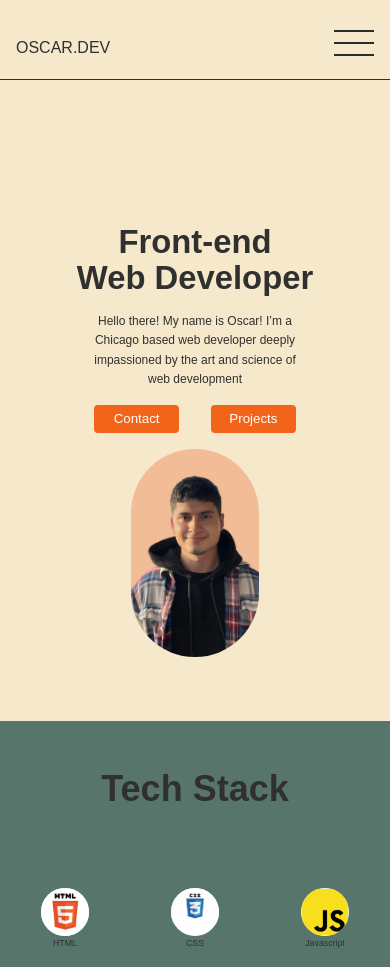
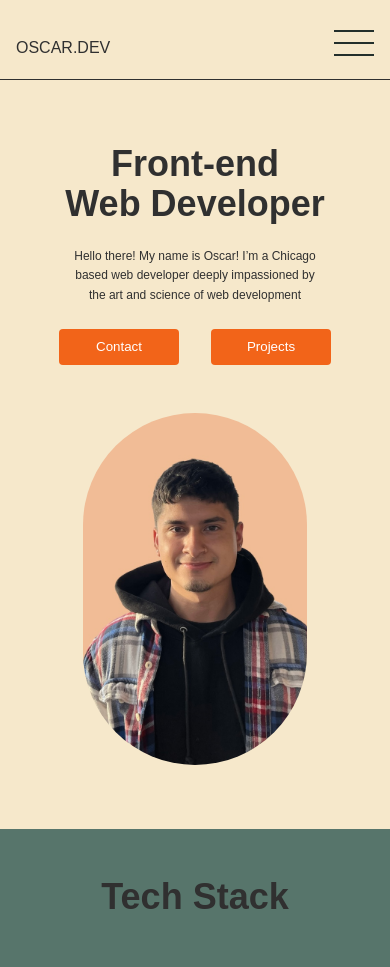
Before and after one commit to oscvrhrr/client-website, a plain HTML site: page index.html in a window 390 px wide. Shown: the top 967 px of the page. Drawn offline with Linux system fonts and the light colour scheme.

Commit message:
resized elements to properly fit mobile device

```diff
--- a/styles.css
+++ b/styles.css
@@ -76,6 +76,10 @@ nav {
 
 }
 
+a {
+    text-decoration: none;
+}
+
 p {
     max-width: 14rem;
     margin: 0 auto;
@@ -138,7 +142,7 @@ position: fixed;
 width: 100%;
 top: 5rem;
 background-color: hsla(160, 15%, 40%, .7);
-font-size: 600;
+
 margin: 0 auto;
 }
 
@@ -161,27 +165,27 @@ display: none;
 /* begining of section */
 
 .section--title__intro {
-    margin: 9rem auto 0;
-    width: 15rem;
-    font-size: 2.05rem;
+    margin: 4rem auto 0;
+    min-width: 20rem;
+    font-size: 2.25rem;
     text-align: center;
 
 }
 
 
 .paragraph__intro {
-    margin: 1rem auto;
-    width: 13.75rem;
+    margin: 1.5rem auto;
+    min-width: 15.75rem;
     text-align: center;
 
 
 }
 
 .image__capsule {
-    margin: 1rem auto;
-    height: 13rem;
-    width: 8rem;
-    border-radius: 5rem;
+    margin: 3rem auto;
+    height: 22rem;
+    width: 14rem;
+    border-radius: 10rem;
     overflow: hidden;
     object-fit: contain;
 
@@ -205,8 +209,8 @@ display: none;
     border: none;
     border-radius: 4px;
     margin: 0 1rem;
-    width: 5.3rem;
-    height: 1.75rem;
+    width: 7.5rem;
+    height: 2.25rem;
 }
 
 .tech--stack {
@@ -277,10 +281,10 @@ display: none;
 
 .project--container {
     background-color: orange;
-    height: 15.5rem;
-    width:11rem;
+    height: 20rem;
+    width: 20rem;
     border-radius: 8px;
-    margin: 1rem auto;
+    margin: 2rem auto;
     overflow: hidden;
 
 }
```
